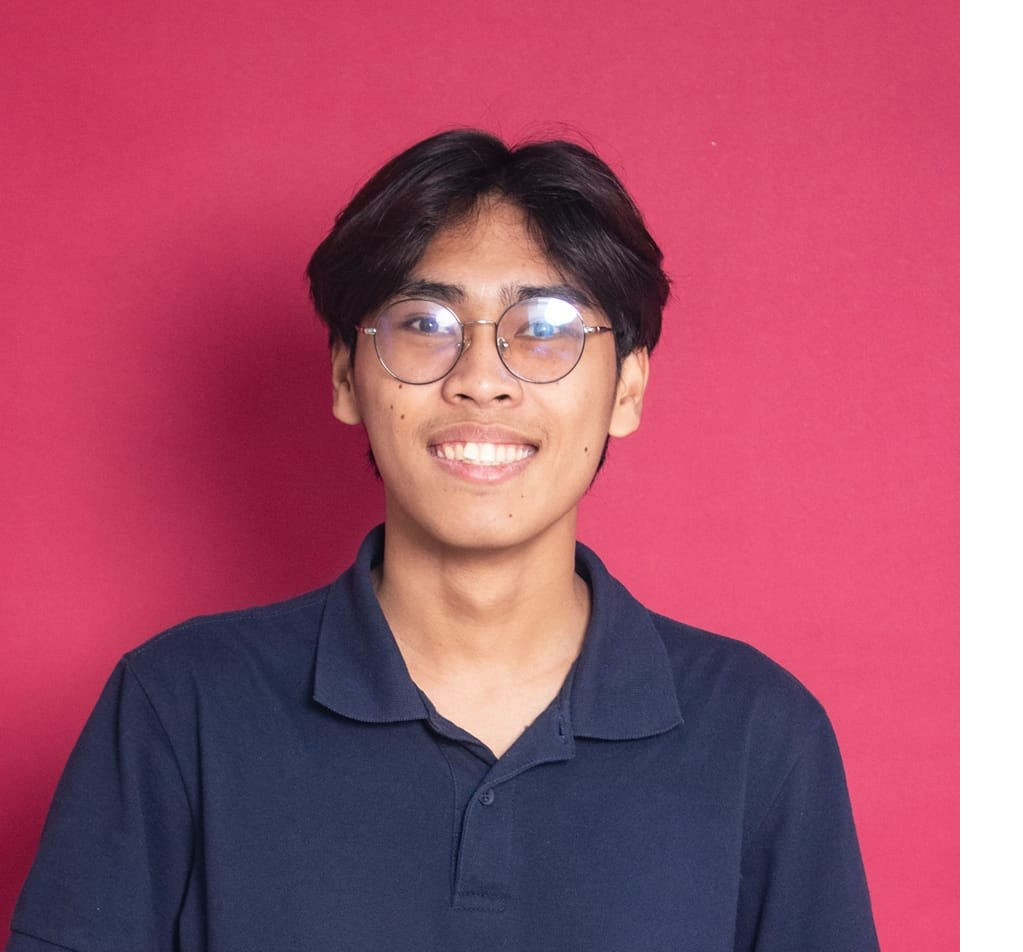
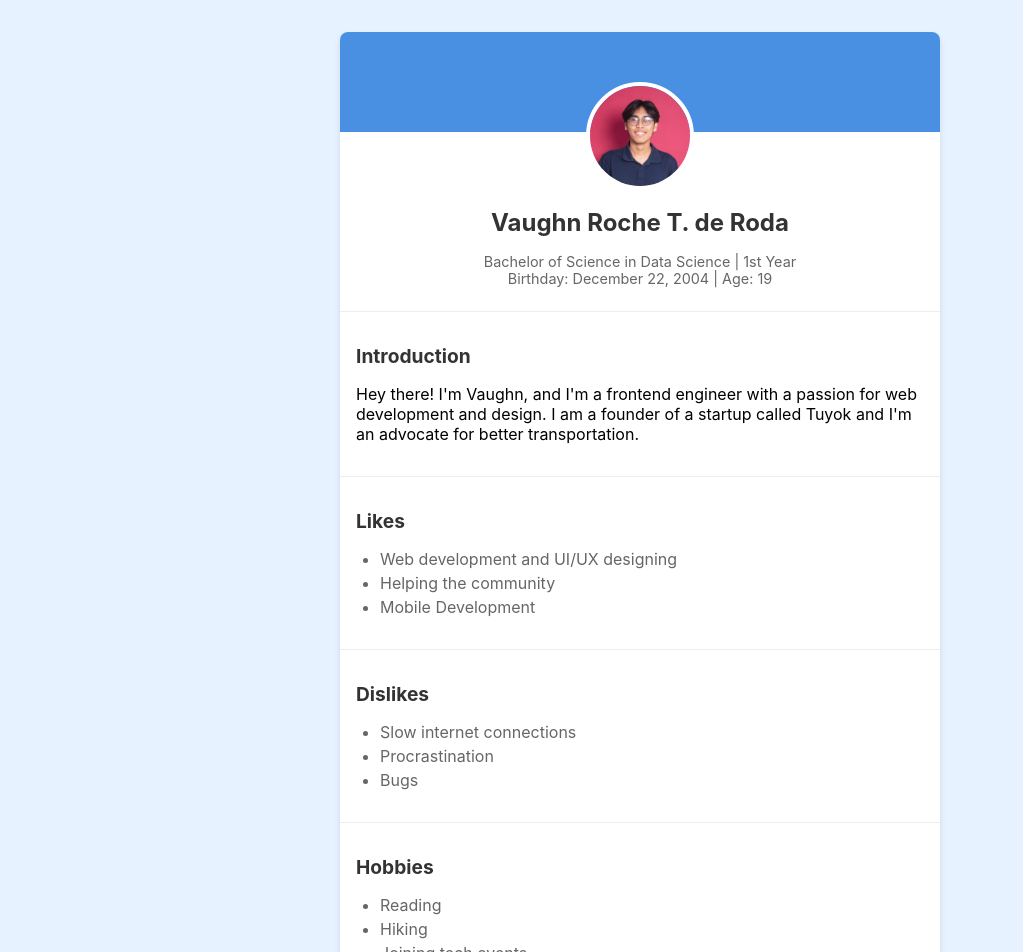
Before and after one commit to vauugnn/Atenews-About-Me-Page, a React (Create React App) app: page / in a window 1280 px wide. Shown: the top 952 px of the page, without its empty margins (0-1023 px from the left). Built offline with nearby package versions, Linux system fonts and the light colour scheme.

Commit message:
about me portion done

```diff
--- a/src/AboutMe.js
+++ b/src/AboutMe.js
@@ -5,36 +5,42 @@
 import Dislikes from './components/Dislikes';
 import Hobbies from './components/Hobbies';
 import './AboutMe.css';
-import githubIcon from './assets/github-icon.png';
-import linkedinIcon from './assets/linkedin-icon.png';
-import instagramIcon from './assets/instagram-icon.png';
-import facebookIcon from './assets/facebook-icon.png';
 
 const AboutMe = () => {
   return (
-    <div className="max-w-md mx-auto p-4 bg-blue-100 min-h-screen">
-      <div className="bg-white shadow-lg rounded-lg overflow-hidden">
-        <div className="bg-blue-500 h-24"></div>
-        <div className="relative px-4 py-5 sm:px-6 -mt-16 text-center">
+    <div className="about-me-container">
+      <div className="profile-card">
+        <div className="profile-header"></div>
+        <div className="profile-content">
+          <div className="profile-image-container">
             <img
-            className="mx-auto h-32 w-32 rounded-full border-4 border-white"
+              className="profile-image"
               src="/assets/Vaughn Roche de Roda.jpg"
               alt="Vaughn Roche T. de Roda"
             />
-          <h1 className="mt-2 text-2xl font-bold text-gray-900">
-            Vaughn Roche T. de Roda
-          </h1>
-          <p className="text-sm text-gray-600">
+          </div>
+          <div className="profile-info">
+            <h1 className="profile-name">Vaughn Roche T. de Roda</h1>
+            <p className="profile-details">
               Bachelor of Science in Data Science | 1st Year
               <br />
               Birthday: December 22, 2004 | Age: 19
             </p>
           </div>
+        </div>
 
+        <div className="profile-section">
           <Card title="Introduction" content={<Introduction />} />
+        </div>
+        <div className="profile-section">
           <Card title="Likes" content={<Likes />} />
+        </div>
+        <div className="profile-section">
           <Card title="Dislikes" content={<Dislikes />} />
+        </div>
+        <div className="profile-section">
           <Card title="Hobbies" content={<Hobbies />} />
+        </div>
 
         <div className="social-links-container">
             <div className="social-links">
```
Lines whose indentation alone changed are shown as unchanged.
